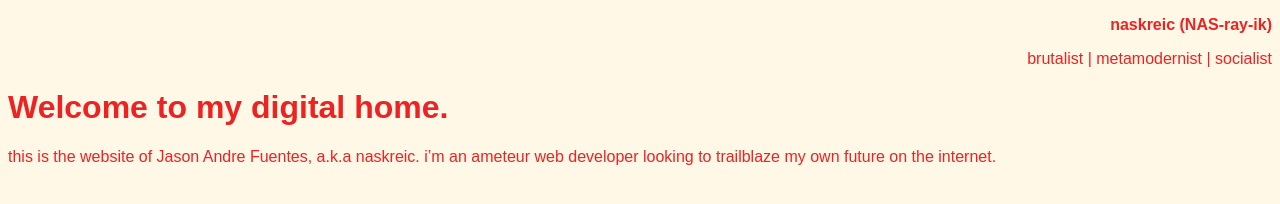
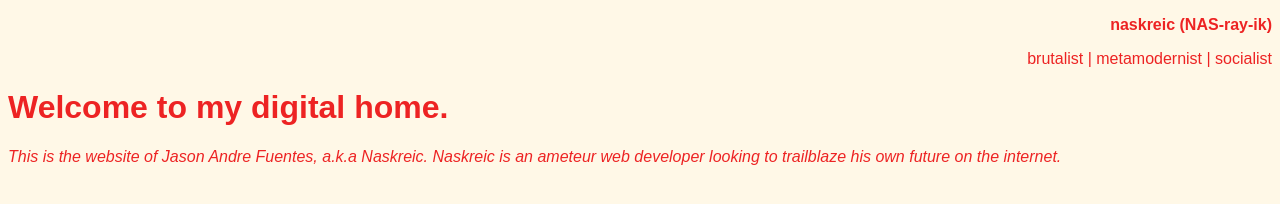
Before and after one commit to RenataD1/home, a plain HTML site: page index.html in a window 1280 px wide. Drawn offline with Linux system fonts and the light colour scheme.

Commit message:
added text

```diff
--- a/index.html
+++ b/index.html
@@ -14,7 +14,10 @@
 
     <div id="content">
         <h1>Welcome to my digital home.</h1>
-        <p>this is the website of Jason Andre Fuentes, a.k.a naskreic. i’m an ameteur web developer looking to trailblaze my own future on the internet. </p>
+        <p><em>This is the website of Jason Andre Fuentes,
+            a.k.a Naskreic. Naskreic is an ameteur web developer
+            looking to trailblaze his own future on the internet.
+        </em></p>
     </div>
 
 </body>
```
